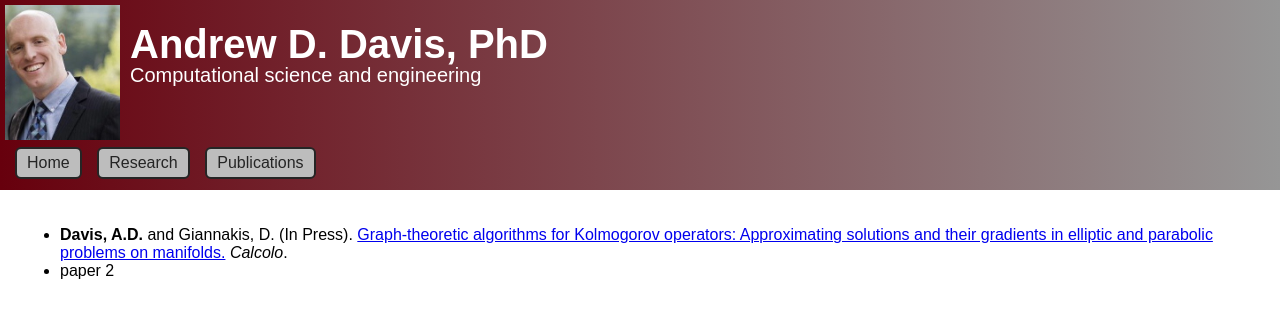
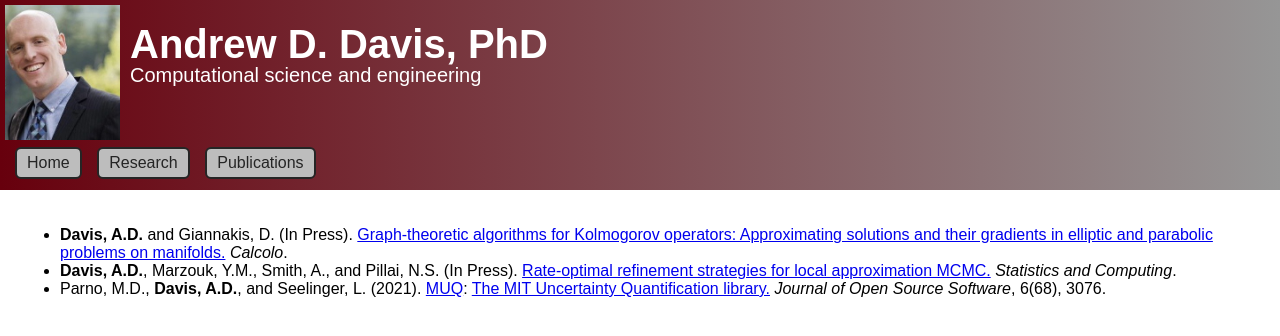
Before and after one commit to andyddavis/andyddavis.github.io, a Jekyll site: the page built from publications.md, in a window 1280 px wide. Shown: the top 336 px of the page. Built offline with Jekyll 4.4.1, drawn with Linux system fonts in a browser that asks for light colours.

Commit message:
add some pubs

```diff
--- a/publications.md
+++ b/publications.md
@@ -4,4 +4,5 @@ layout: default
 ---
 
 - **Davis, A.D.** and Giannakis, D. (In Press). <a class="page-link" href="https://arxiv.org/abs/2104.15124">Graph-theoretic algorithms for Kolmogorov operators: Approximating solutions and their gradients in elliptic and parabolic problems on manifolds.</a> *Calcolo*.
-- paper 2
+- **Davis, A.D.**, Marzouk, Y.M., Smith, A., and Pillai, N.S. (In Press). <a class="page-link" href="https://arxiv.org/abs/2006.00032">Rate-optimal refinement strategies for local approximation MCMC.</a> *Statistics and Computing*.
+- Parno, M.D., **Davis, A.D.**, and Seelinger, L. (2021). <a class="page-link" href="https://muq.mit.edu">MUQ</a>: <a class="page-link" href="https://joss.theoj.org/papers/10.21105/joss.03076">The MIT Uncertainty Quantification library.</a> *Journal of Open Source Software*, 6(68), 3076.
```
